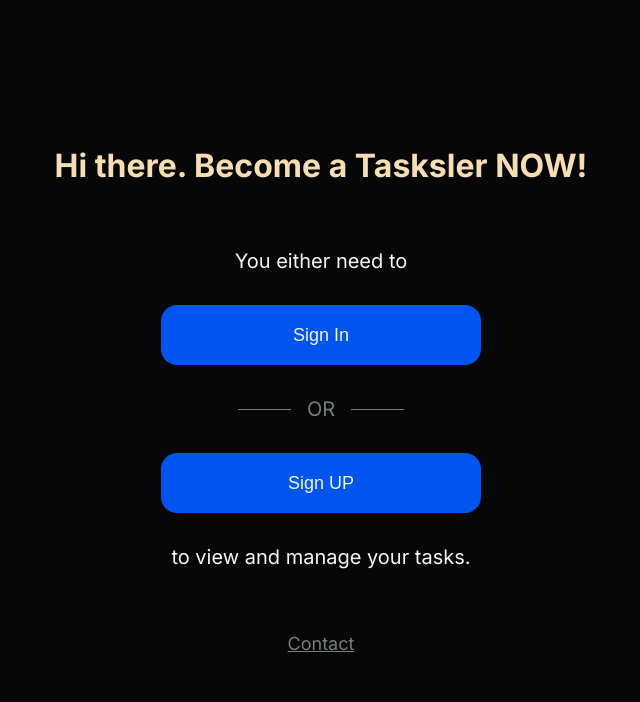
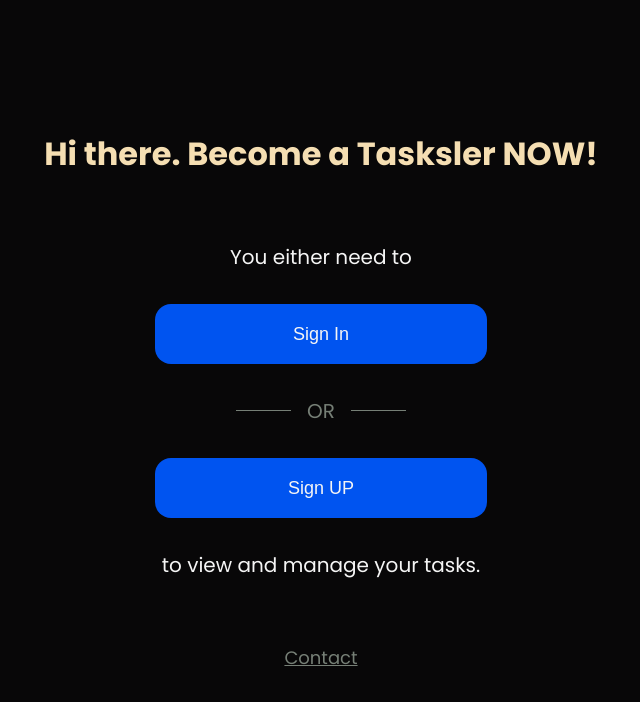
Before and after one commit to chengivan2/blackivtasks, a Next.js app: page / in a window 1280 px wide. Shown: the top 702 px of the page, without its empty margins (319-959 px from the left). Built offline with nearby package versions, Linux system fonts and the light colour scheme; no server answers.

Commit message:
Changed global font to poppins

```diff
--- a/src/app/componentsStyles/homenotsigned.css
+++ b/src/app/componentsStyles/homenotsigned.css
@@ -7,6 +7,7 @@
   justify-content: center;
   min-height: 100vh;
   padding: 8%;
+  text-align: center;
 }
 
 .hns-title {
--- a/src/app/componentsStyles/homesigned.css
+++ b/src/app/componentsStyles/homesigned.css
@@ -4,6 +4,7 @@
   justify-content: center;
   align-items: center;
   gap: 30px;
+  text-align: center;
 }
 
 .hs-main-content h3 {
--- a/src/app/layout.js
+++ b/src/app/layout.js
@@ -1,8 +1,11 @@
-import { Inter } from "next/font/google";
+import { Poppins } from '@next/font/google';
 import "./globals.css";
 import { SpeedInsights } from "@vercel/speed-insights/next";
 
-const inter = Inter({ subsets: ["latin"] });
+const poppins = Poppins({
+  weight: ['100', '200', '300', '400', '500', '600', '700', '800', '900'],
+});
+
 
 export const metadata = {
   title: "Tasksly",
@@ -20,7 +23,7 @@
 export default function RootLayout({ children }) {
   return (
     <html lang="en">
-      <body className={inter.className}>
+      <body className={poppins.className}>
         {children}
         <SpeedInsights />
       </body>
```
